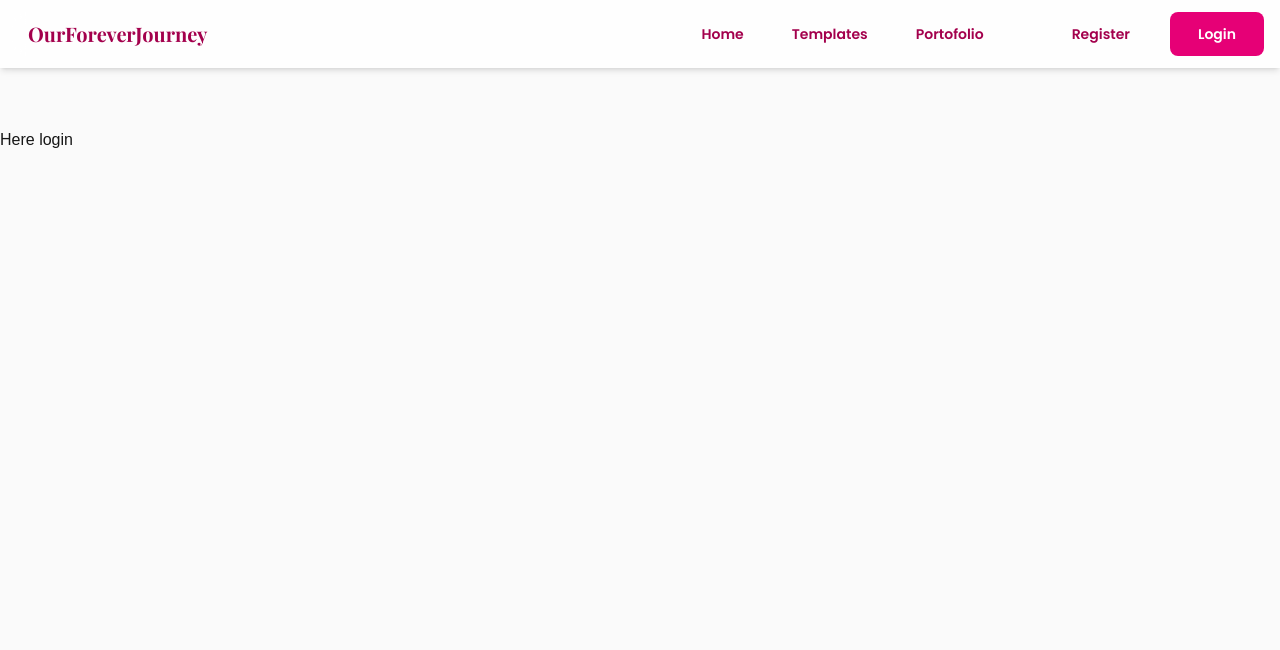
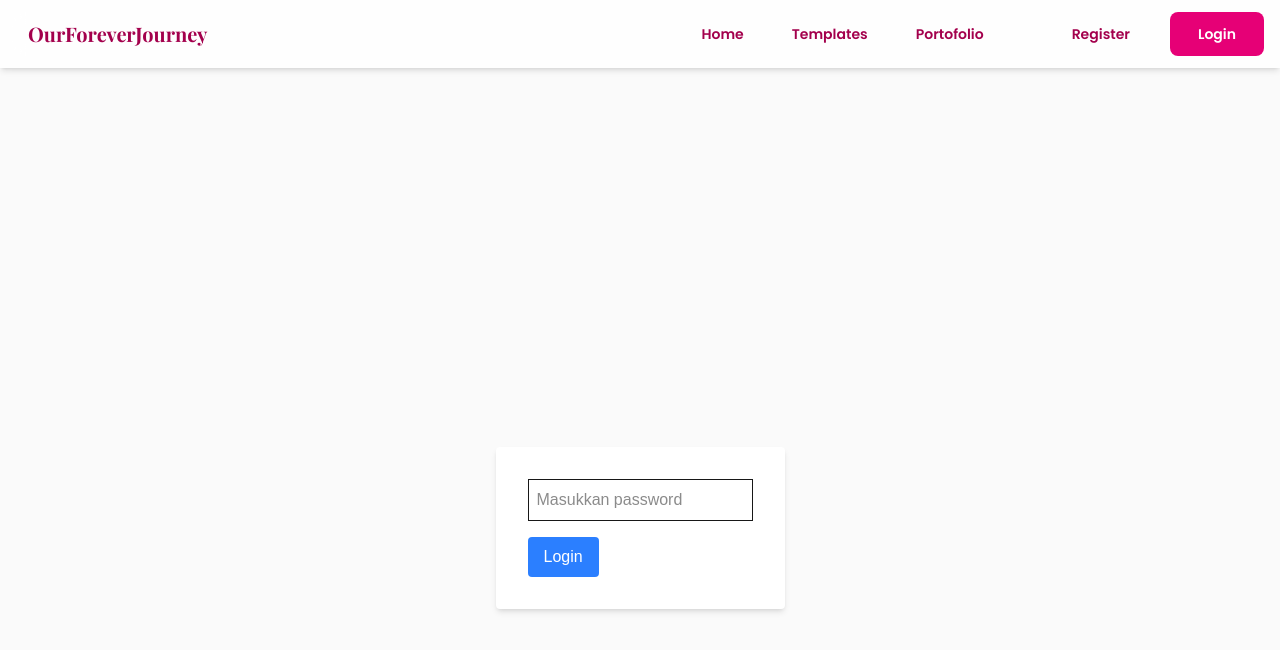
Before and after one commit to wuebuild/ourforeverjourney, a Next.js app: page /login in a window 1280 px wide. Shown: the top 650 px of the page. Built offline with nearby package versions, Linux system fonts and the light colour scheme.

Commit message:
add routes for irawan-cindy and middleware

```diff
--- a/app/(app)/login/page.tsx
+++ b/app/(app)/login/page.tsx
@@ -1,7 +1,37 @@
-export default function Login() {
+'use client';  // 👈 this is required if using App Router
 
-    return (
-        <div>Here login</div>
-    )
+import axios from 'axios';
+import { useRouter } from 'next/navigation';  // 👈 correct hook for App Router
+import { useState } from 'react';
 
+export default function LoginPage() {
+  const router = useRouter();
+  const [password, setPassword] = useState('');
+
+  const handleSubmit = async (e: React.FormEvent) => {
+    e.preventDefault();
+    let data = await axios.post('/api/auth/login', {
+        password
+    });
+    let id = data.data.id
+    if (data.status == 200) { router.push(`/gallery/${id}`); }
+    else { alert("Wrong password"); }
+  };
+
+  return (
+    <div className="min-h-screen flex items-center justify-center">
+      <form onSubmit={handleSubmit} className="p-8 bg-white rounded shadow-md">
+        <input
+          type="password"
+          placeholder="Masukkan password"
+          value={password}
+          onChange={(e) => setPassword(e.target.value)}
+          className="border p-2 mb-4 block w-full"
+        />
+        <button type="submit" className="px-4 py-2 bg-blue-500 text-white rounded">
+          Login
+        </button>
+      </form>
+    </div>
+  );
 }
--- /dev/null
+++ b/app/api/auth/login/route.ts
@@ -0,0 +1,29 @@
+import { NextRequest, NextResponse } from 'next/server';
+
+export async function POST(req: NextRequest) {
+  const { password } = await req.json();
+
+  if (password === process.env.INVITE_PASSWORD) {
+    const res = NextResponse.json({ message: 'ok', id: 'irawan-cindy' });
+    res.cookies.set({
+      name: 'session',
+      value: 'true',
+      httpOnly: true,
+      path: '/',
+      maxAge: 60 * 60 * 24, // 1 day
+    });
+    return res;
+  } else if (password === process.env.INVITE_PASSWORD2) {
+    const res = NextResponse.json({ message: 'ok', id: 'test' });
+    res.cookies.set({
+      name: 'session',
+      value: 'true',
+      httpOnly: true,
+      path: '/',
+      maxAge: 60 * 60 * 24, // 1 day
+    });
+    return res;
+  } else {
+    return NextResponse.json({ message: 'invalid' }, { status: 401 });
+  }
+}
--- /dev/null
+++ b/middleware.ts
@@ -0,0 +1,19 @@
+import { NextResponse } from 'next/server';
+import type { NextRequest } from 'next/server';
+
+export function middleware(req: NextRequest) {
+  // Only protect /gallery/*
+  if (req.nextUrl.pathname.startsWith('/gallery')) {
+    const cookie = req.cookies.get('session');
+    if (!cookie) {
+      const loginUrl = new URL('/login', req.url);
+      return NextResponse.redirect(loginUrl);
+    }
+  }
+  return NextResponse.next();
+}
+
+// Apply only to /gallery routes
+export const config = {
+  matcher: ['/gallery/:path*'],
+};
--- a/package.json
+++ b/package.json
@@ -16,6 +16,7 @@
     "axios": "^1.12.2",
     "clsx": "^2.1.1",
     "compressorjs": "^1.2.1",
+    "cookie": "^1.0.2",
     "framer-motion": "^12.23.12",
     "i18next": "^25.4.2",
     "lucide-react": "^0.541.0",
```
Also changed, not shown: 1 other file (tests, documents, lock files or other folders).
